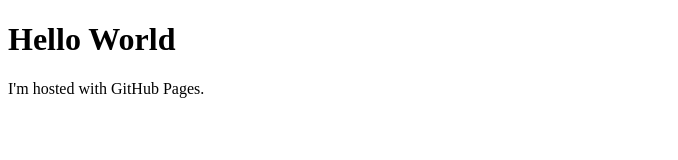
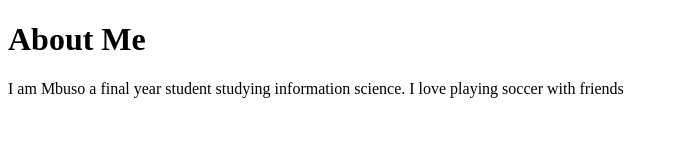
Before and after one commit to 19192802/19192802.github.io, a plain HTML site: page index.html in a window 1280 px wide. Shown: the whole page, without its empty margins (0-678 px from the left). Drawn offline with Linux system fonts and the light colour scheme.

Commit message:
Update index.html

```diff
--- a/index.html
+++ b/index.html
@@ -1,7 +1,8 @@
 <!DOCTYPE html>
 <html>
+ <head><link rel="styelsheet" href="style.css"></head>
 <body>
-<h1>Hello World</h1>
-<p>I'm hosted with GitHub Pages.</p>
+<h1>About Me</h1>
+<p>I am Mbuso a final year student studying information science. I love playing soccer with friends</p>
 </body>
 </html>
```
